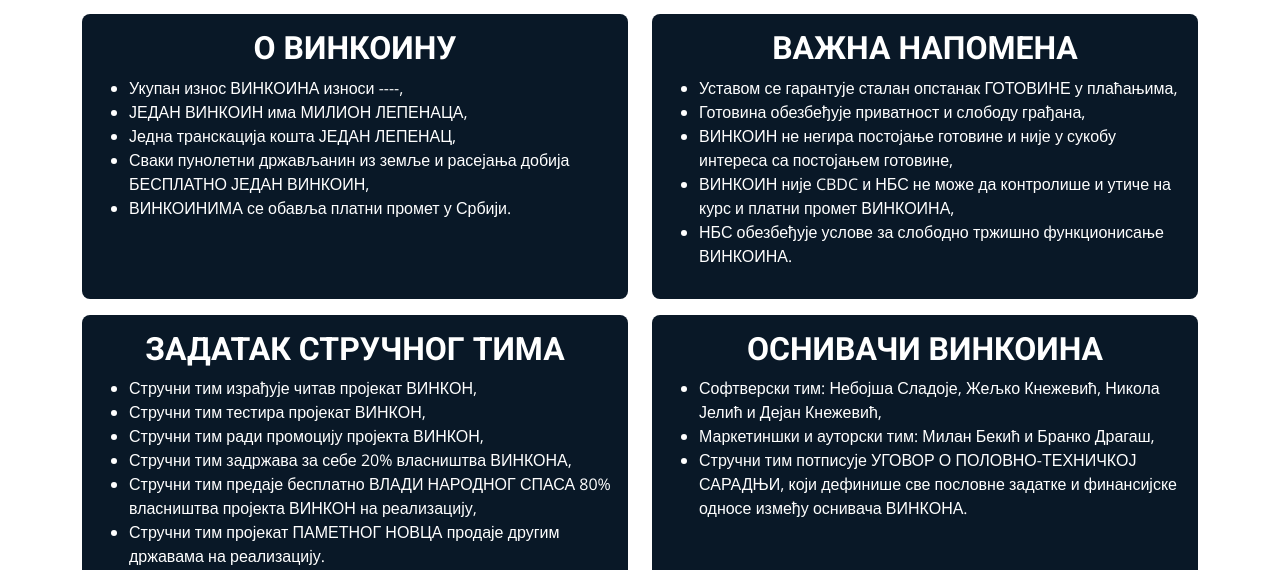
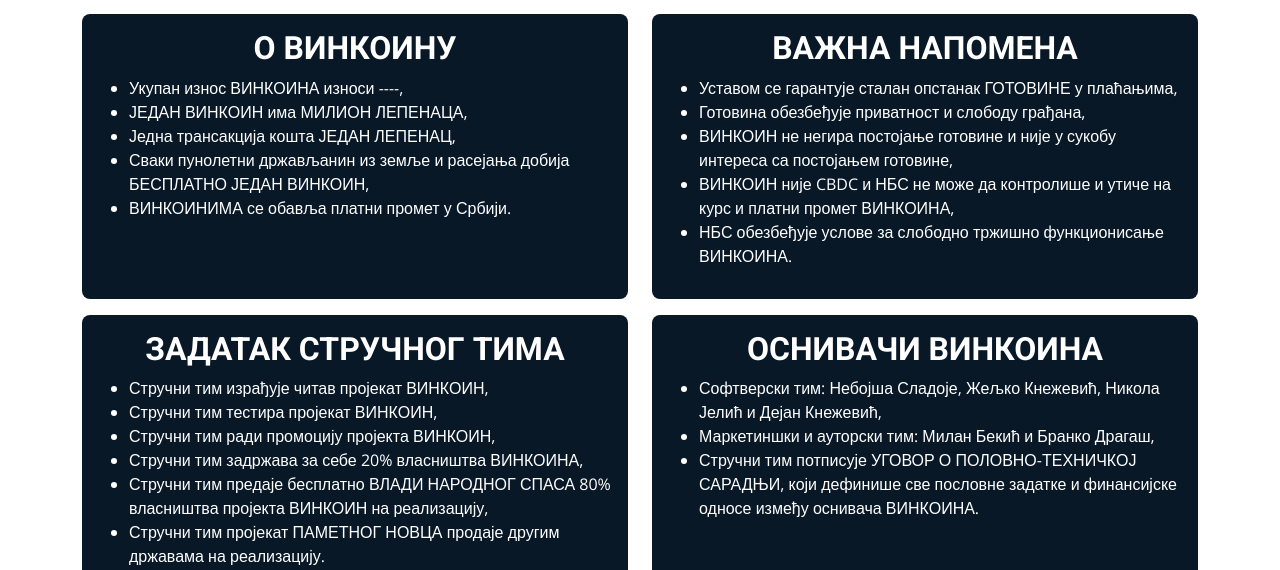
Before and after one commit to zeljkoknezevicgh/vinkoin_for_country, a plain HTML site: page index.html in a window 1280 px wide. Shown: the part 2140-2710 px from the top of the page. Drawn offline with nearby package versions, Linux system fonts and the light colour scheme.

Commit message:
First web commit!

```diff
--- a/index.html
+++ b/index.html
@@ -203,7 +203,7 @@
                     <ul class="text-white">
                         <li>Укупан износ ВИНКОИНА износи ----,</li>
                         <li>ЈЕДАН ВИНКОИН има МИЛИОН ЛЕПЕНАЦА,</li>
-                        <li>Једна транскација кошта ЈЕДАН ЛЕПЕНАЦ,</li>
+                        <li>Једна трансакција кошта ЈЕДАН ЛЕПЕНАЦ,</li>
                         <li>Сваки пунолетни држављанин из земље и расејања добија БЕСПЛАТНО ЈЕДАН ВИНКОИН,</li>
                         <li>ВИНКОИНИМА се обавља платни промет у Србији.</li>
                     </ul>
@@ -228,11 +228,11 @@
                     <div class="custom-card card-5">
                     <h2 class="text-center text-white">ЗАДАТАК СТРУЧНОГ ТИМА</h2>
                     <ul class="text-white">
-                        <li>Стручни тим израђује читав пројекат ВИНКОН,</li>
-                        <li>Стручни тим тестира пројекат ВИНКОН,</li>
-                        <li>Стручни тим ради промоцију пројекта ВИНКОН,</li>
-                        <li>Стручни тим задржава за себе 20% власништва ВИНКОНА,</li>
-                        <li>Стручни тим предаје бесплатно ВЛАДИ НАРОДНОГ СПАСА 80% власништва пројекта ВИНКОН на реализацију,</li>
+                        <li>Стручни тим израђује читав пројекат ВИНКОИН,</li>
+                        <li>Стручни тим тестира пројекат ВИНКОИН,</li>
+                        <li>Стручни тим ради промоцију пројекта ВИНКОИН,</li>
+                        <li>Стручни тим задржава за себе 20% власништва ВИНКОИНА,</li>
+                        <li>Стручни тим предаје бесплатно ВЛАДИ НАРОДНОГ СПАСА 80% власништва пројекта ВИНКОИН на реализацију,</li>
                         <li>Стручни тим пројекат ПАМЕТНОГ НОВЦА продаје другим државама на реализацију.</li>
                     </ul>
                 </div>
@@ -243,7 +243,7 @@
                     <ul class="text-white">
                         <li>Софтверски тим: Небојша Сладоје, Жељко Кнежевић, Никола Јелић и Дејан Кнежевић,</li>
                         <li>Маркетиншки и ауторски тим: Милан Бекић и Бранко Драгаш,</li>
-                        <li>Стручни тим потписује УГОВОР О ПОЛОВНО-ТЕХНИЧКОЈ САРАДЊИ, који дефинише све пословне задатке и финансијске односе између оснивача ВИНКОНА.</li>
+                        <li>Стручни тим потписује УГОВОР О ПОЛОВНО-ТЕХНИЧКОЈ САРАДЊИ, који дефинише све пословне задатке и финансијске односе између оснивача ВИНКОИНА.</li>
 
                     </ul>
                 </div>
```
